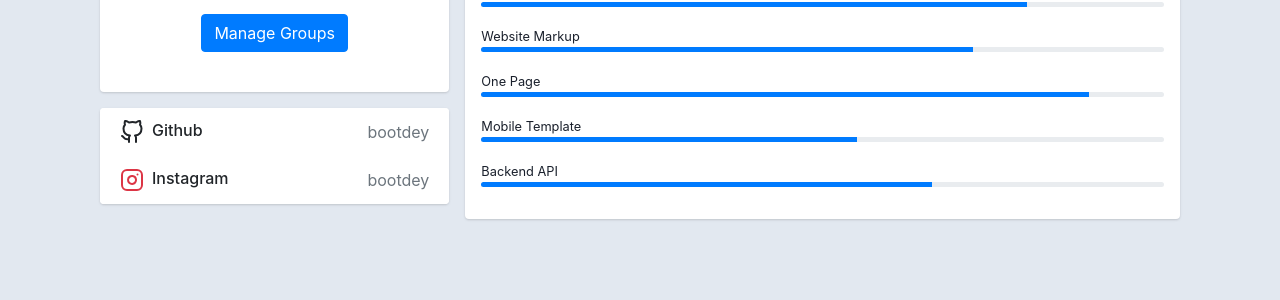
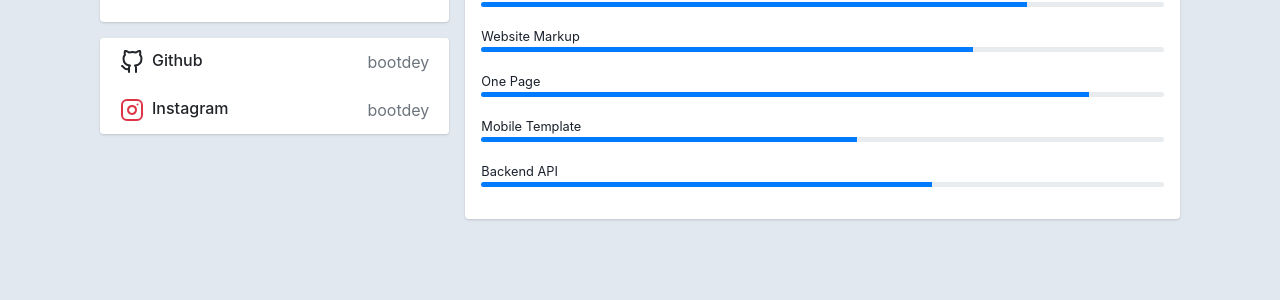
Before and after one commit to Amirxghd/MyChatApp, a Django app: a page that uses account/templates/account/account_info.html in a window 1280 px wide. Shown: the part 394-694 px from the top of the page. Run offline with Django 4.2, Linux system fonts and the light colour scheme; the visitor is signed in with stand-in values (Sample User, id 1); data comes from the database, SQL or seed files in the repository; some libraries are stand-ins or nearby versions.

Commit message:
delete user rooms

```diff
--- a/account/templates/account/account_info.html
+++ b/account/templates/account/account_info.html
@@ -21,7 +21,6 @@
                         <a href="{% url 'chat' %}"><button  class="btn btn-primary">Message</button></a>
                         {% endif%}
                     </div>
-                  <p><a class="nav-link" href="{% url 'user_rooms' %}"><button class="btn btn-primary">Manage Groups</button></a></p>
                   </div>
                 </div>
               </div>
```
